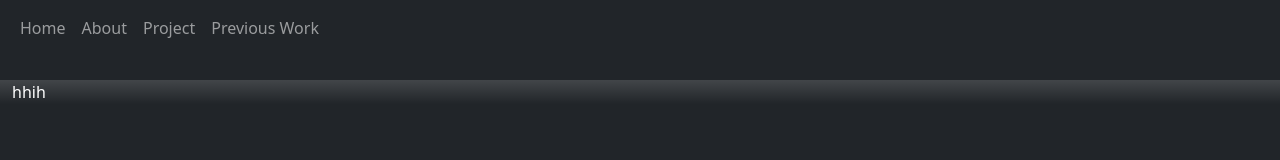
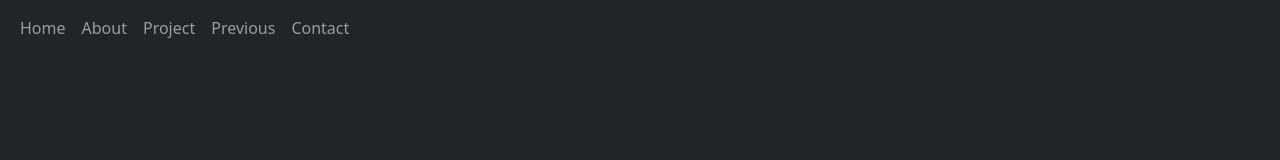
Before and after one commit to Naton-Cai/Webdev_Final, a plain HTML site: page index.html in a window 1280 px wide. Drawn offline with nearby package versions, Linux system fonts and the light colour scheme.

Commit message:
Update index.html

```diff
--- a/index.html
+++ b/index.html
@@ -11,20 +11,21 @@
     <link rel="stylesheet" href="css/style.css" />
   </head>
   <body class="bg-dark">
-    <nav class="navbar navbar-expand-md navbar-dark bg-dark mb-4">
+    <nav class="navbar navbar-expand-md navbar-dark bg-dark">
       <div class="container-fluid">
-        <ul class="navbar-nav me-auto mb-2 mb-md-0">
-          <li class="nav-item"><a class="nav-link" href="#">Home</a></li>
-          <li class="nav-item"><a class="nav-link" href="#">About</a></li>
-          <li class="nav-item"><a class="nav-link" href="#">Project</a></li>
-          <li class="nav-item">
-            <a class="nav-link" href="#">Previous Work</a>
-          </li>
-        </ul>
+        <div class="collapse navbar-collapse" id="navbarCollapse">
+          <ul class="navbar-nav me-auto mb-2 mb-md-0">
+            <li class="nav-item"><a class="nav-link" href="#">Home</a></li>
+            <li class="nav-item"><a class="nav-link" href="#">About</a></li>
+            <li class="nav-item"><a class="nav-link" href="#">Project</a></li>
+            <li class="nav-item"><a class="nav-link" href="#">Previous</a></li>
+            <li class="nav-item"><a class="nav-link" href="#">Contact</a></li>
+          </ul>
+        </div>
       </div>
     </nav>
     <main>
-      <div class="container-fluid bg-dark bg-gradient text-white">hhih</div>
+      <div class="container-fluid bg-dark text-dark">hhih</div>
     </main>
   </body>
 </html>
```
